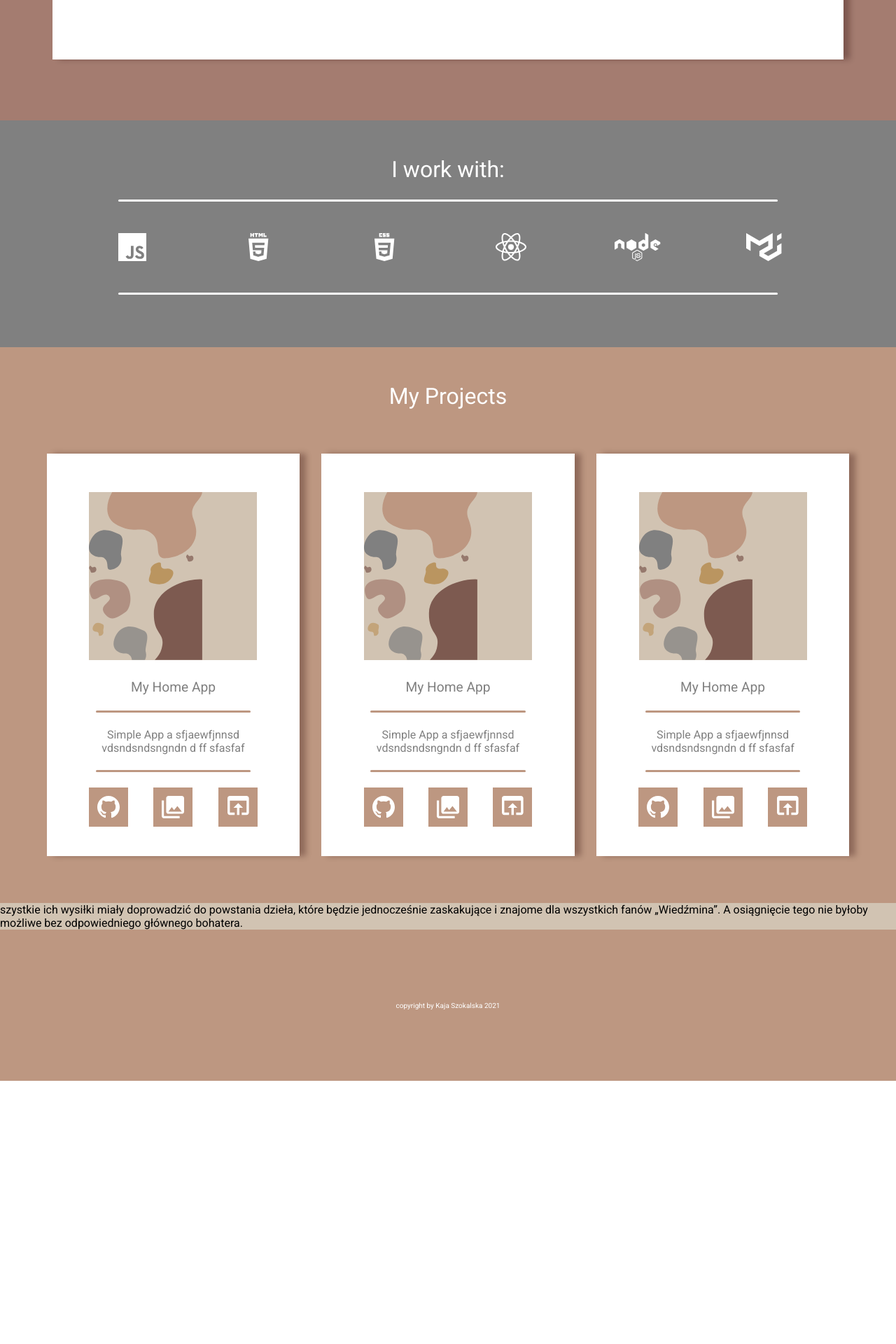
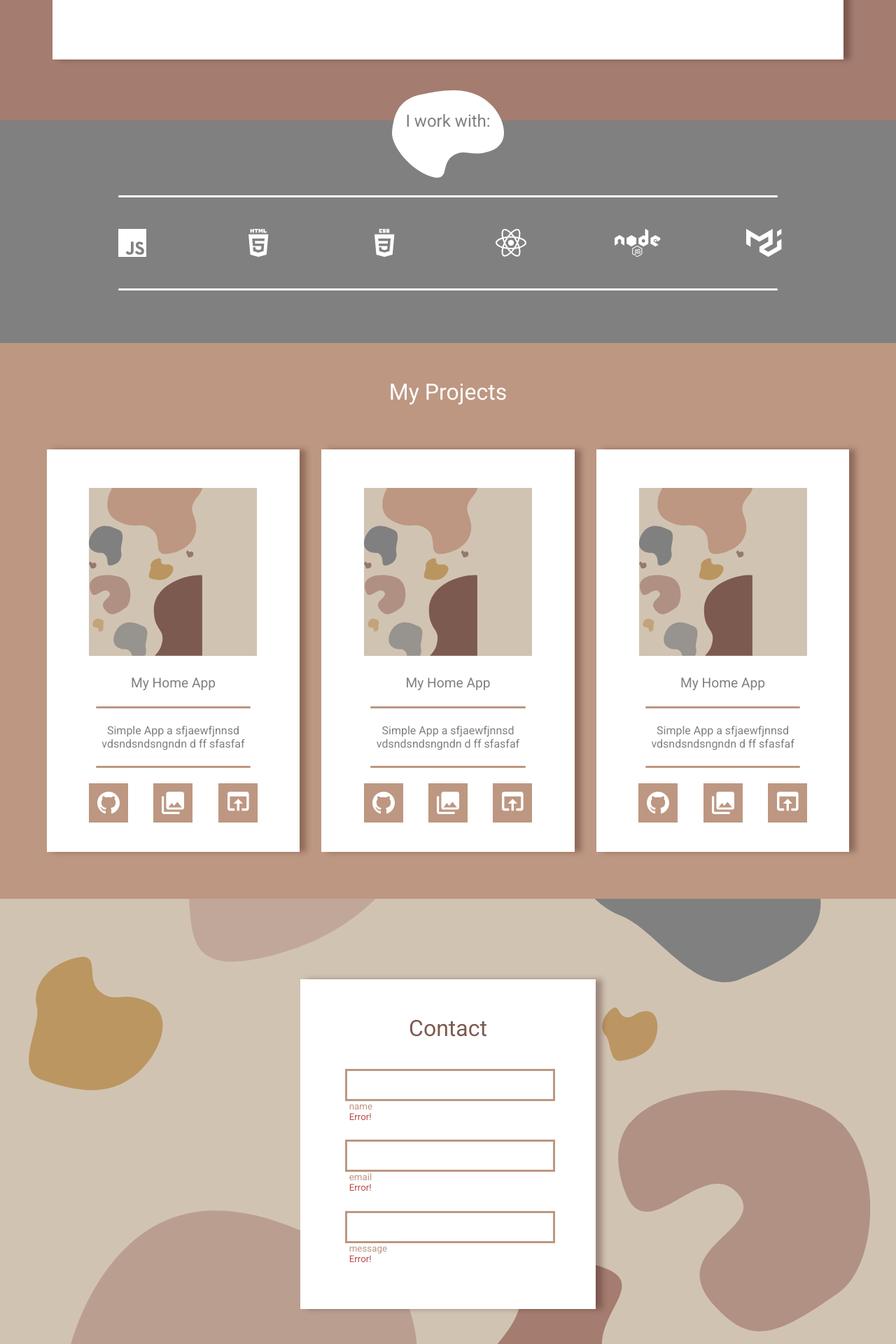
Before and after one commit to kajanna/k-s-m, a React (Create React App) app: page / in a window 1280 px wide. Shown: the part 1240-3160 px from the top of the page at 70% size. Before the commit the page ends 2784 px from the top, so only its background shows below. Built offline with nearby package versions, Linux system fonts and the light colour scheme.

Commit message:
Added ContactMe component + UserInput component

```diff
--- a/src/App.css
+++ b/src/App.css
@@ -9,6 +9,7 @@
     --pink: #BD9781;
     --brown: #7D5A50;
     --shadow: 9px 0px 8px rgb(36, 4, 4, 0.3);
+    --error: #BD4B4B
 }
 .header {
     font-size: larger;
--- a/src/components/About.css
+++ b/src/components/About.css
@@ -3,6 +3,18 @@
     padding: 4%;
     text-align: center;
     color: var(--grey);
+}
+.about__header {
+    background-image: url('../assets/shape_white.svg');
+    background-repeat: no-repeat;
+    background-position: center;
+    height: 6rem;
+    width: 8rem;
+    margin: 1rem auto 1rem auto;
+}
+.about__header-text {
+    padding-top: 1.6rem;
+    font-size: large;
 }
 .about__logos {
     display: flex;
@@ -59,4 +71,13 @@
     .about__logo {
         margin: 2% 4%
     }
+    .about__header {
+        height: 8rem;
+        width: 10rem;
+        margin: -6rem auto 1rem auto;
+    }
+    .about__header-text {
+        padding-top: 2rem;
+        font-size: x-large;
+    }
 }
--- a/src/components/About.js
+++ b/src/components/About.js
@@ -7,7 +7,9 @@ import "./About.css";
 function MySkills(props) {
   return (
     <div className="about">
-      <div className="header">I work with:</div>
+      <div className="about__header">
+      <div className="about__header-text">I work with:</div>
+      </div>
       <Line white />
       <div className="about__logos about__logo">
         <div className="about__js about__logo"></div>
--- a/src/components/ContactMe.css
+++ b/src/components/ContactMe.css
@@ -1,3 +1,44 @@
+.contact-me__bg-image {
+    background-image: url('../assets/shapes_all.svg');
+    background-color: var(--beige);
+    width: 100%;
+    background-size: cover;
+}
 .contact-me {
-    background-color: #D1C3B2;
+    padding: 4rem 0;
+    display: flex;
+    justify-content: center;
 }
+.contact-me__header {
+    font-size: x-large;
+    color: var(--brown);
+    text-align: center;
+}
+.contact-me_form {
+    margin-top: 16%;
+    width: 20rem;
+}
+
+@media (min-width: 750px) {
+    .contact-me__bg-image {
+        height: 16rem;
+    }
+}
+@media (min-width: 986px) {
+    .contact-me__bg-image {
+        background-position: 80vh;
+        padding: 0 0 40% ;
+        height: 8rem;
+    }
+    .contact-me {
+        display: flex;
+        justify-content: center;
+    }
+    .contact-me__header {
+        font-size: xx-large;
+    }
+    .contact-me_form {
+        margin-top: 8%;
+    }
+
+}
--- a/src/components/ContactMe.js
+++ b/src/components/ContactMe.js
@@ -1,13 +1,26 @@
 import React from 'react';
+
+import Card from '../shered/Card';
+import Line from '../shered/Line';
+import UserInput from './UserInput';
 
 import './ContactMe.css'
 
 function ContactMe(props) {
     return (
+        <div className="contact-me__bg-image">
         <div className="contact-me">
-            szystkie ich wysiłki miały doprowadzić do powstania dzieła, które będzie
-        jednocześnie zaskakujące i znajome dla wszystkich fanów „Wiedźmina”. A
-        osiągnięcie tego nie byłoby możliwe bez odpowiedniego głównego bohatera.
+        <Card>
+            <div className="contact-me__header">Contact</div>
+            <div className="contact-me_form">
+                <form>
+                <UserInput name="name"/>
+                <UserInput name="email"/>
+                <UserInput name="message"/>
+                </form>
+            </div>
+        </Card>
+        </div>
         </div>
     );
 }
--- /dev/null
+++ b/src/components/UserInput.css
@@ -0,0 +1,21 @@
+.user-input {
+    display: flex;
+    flex-direction: column;
+    padding: 4%;
+}
+.user-input label {
+    font-size: smaller;
+    margin-left: 2%;
+    color: var(--pink);
+}
+.user-input input {
+    width: 100%;
+    height: 40px;
+
+    border: solid 3px var(--pink);
+}
+.user-input--error-text {
+    font-size: smaller;
+    color: var(--error);
+    margin-left: 2%;
+}
--- /dev/null
+++ b/src/components/UserInput.js
@@ -0,0 +1,16 @@
+import React from 'react';
+
+import './UserInput.css'
+
+function UserInput(props) {
+    return (
+        <div className="user-input">
+
+            <input />
+            <label>{props.name}</label>
+            <p className="user-input--error-text">Error!</p>
+        </div>
+    );
+}
+
+export default UserInput;
--- a/src/navigation/Drawer.js
+++ b/src/navigation/Drawer.js
@@ -1,15 +1,22 @@
 import React, { useEffect, useRef } from 'react';
 import { gsap } from 'gsap'
 import Menu from './Menu'
+import Backdrop from '../shered/Backdrop';
+
 import './Drawer.css';
 
 function Drawer(props) {
     const openDrawerTL = useRef();
+    const bdRef = useRef();
 
     useEffect(() => {
       openDrawerTL.current = gsap.timeline()
+        .to(bdRef.current, {
+            duration: .5,
+            backgroundColor: 'rgba(0, 0, 0, .5)'
+        })
         .to('.drawer', {
-          duration: 0.7,
+          duration: 0.6,
           x: 0,
           boxShadow: "var(--shadow)",
           ease: "slow",
@@ -23,6 +30,10 @@ function Drawer(props) {
 
     const removeDrawer = () => {
         openDrawerTL.current = gsap.timeline()
+        .to(bdRef.current, {
+            duration: 0.4,
+            backgroundColor: 'rgba(0, 0, 0, 0)'
+        })
         .to('.drawer__menu', {
             duration: 0.4,
             opacity: 0,
@@ -37,11 +48,14 @@ function Drawer(props) {
     };
 
     return (
+        <>
         <div className="drawer" onClick={removeDrawer}>
             <div className="drawer__menu">
                 <Menu />
             </div>
         </div>
+        <Backdrop ref={bdRef} closeBackdrop={removeDrawer}/>
+        </>
     );
 }
 
--- /dev/null
+++ b/src/shered/Backdrop.css
@@ -0,0 +1,6 @@
+.backdrop {
+    height: 100vh;
+    width: 100vh;
+    background-color: rgba(0, 0, 0, .0);
+    z-index: 4;
+}
--- /dev/null
+++ b/src/shered/Backdrop.js
@@ -0,0 +1,11 @@
+import React, { forwardRef } from 'react';
+
+import './Backdrop.css';
+
+const Backdrop = forwardRef((props, ref) => {
+    return (
+        <div className="backdrop" ref={ref} onClick={props.closeBackdrop}></div>
+    );
+})
+
+export default Backdrop;
```
Also changed, not shown: src/assets/shape_white.svg (added).
